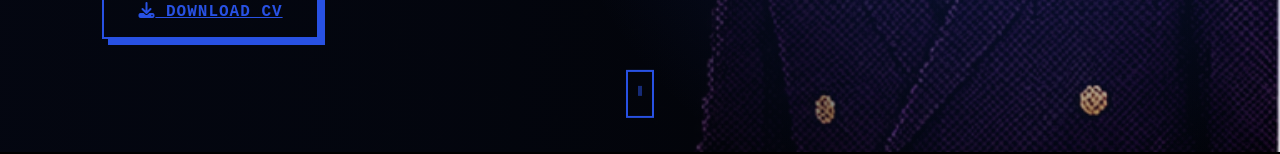
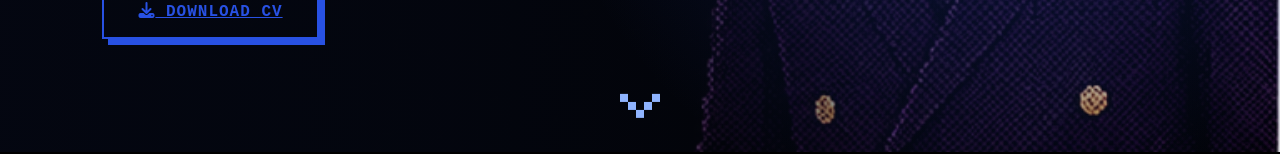
Before and after one commit to dikeshsapkota/Portfolio-2.0, a React (Vite) app: page / in a window 1280 px wide. Shown: the part 648-802 px from the top of the page. Built offline with nearby package versions, Linux system fonts and the light colour scheme; a web font is replaced by a local one.

Commit message:
Update hero scroll arrow

```diff
--- a/src/components/Hero.jsx
+++ b/src/components/Hero.jsx
@@ -108,6 +108,14 @@ function resetName() {
   nameRef.current.style.transform =
     "perspective(900px) rotateX(0deg) rotateY(0deg) scale(1)";
 }
+
+function scrollToAbout() {
+  document.querySelector("#about")?.scrollIntoView({
+    behavior: "smooth",
+    block: "start",
+  });
+}
+
   return (
     <section id="home" className="hero">
       <div>
@@ -161,11 +169,14 @@ function resetName() {
           </a>
         </div>
       </div>
-      <a href="#/about" className="scroll-down">
-  <div className="mouse">
-    <div className="wheel"></div>
-  </div>
-</a>
+      <button
+        type="button"
+        className="scroll-down"
+        aria-label="Scroll to About section"
+        onClick={scrollToAbout}
+      >
+        <span className="down-arrow" aria-hidden="true" />
+      </button>
     </section>
   );
 }
--- a/src/index.css
+++ b/src/index.css
@@ -770,34 +770,40 @@ body.light-theme .slider {
     text-transform: uppercase;
     text-shadow: 2px 2px 0 #111827;
     animation: float 2s infinite;
-}
-
-.mouse {
-    width: 28px;
-    height: 48px;
-    border: 2px solid var(--accent);
-    border-radius: 0;
-    display: flex;
-    justify-content: center;
-    padding-top: 6px;
-}
-
-.wheel {
-    width: 4px;
-    height: 10px;
-    background: var(--accent);
-    border-radius: 0;
-    animation: wheel 1.5s infinite;
-}
-
-@keyframes wheel {
-    0% {
-        transform: translateY(0);
+    border: 0;
+    background: transparent;
+    cursor: pointer;
+}
+
+.down-arrow {
+    display: block;
+    position: relative;
+    width: 40px;
+    height: 24px;
+    animation: arrow-blink 1s steps(2, end) infinite;
+}
+
+.down-arrow::before {
+    content: "";
+    position: absolute;
+    top: 0;
+    left: 0;
+    width: 8px;
+    height: 8px;
+    background: var(--accent-3);
+    box-shadow:
+      32px 0 var(--accent-3),
+      8px 8px var(--accent-3),
+      24px 8px var(--accent-3),
+      16px 16px var(--accent-3);
+}
+
+@keyframes arrow-blink {
+    0%, 45% {
         opacity: 1;
     }
-    100% {
-        transform: translateY(16px);
-        opacity: 0;
+    50%, 100% {
+        opacity: 0.25;
     }
 }
 
@@ -1807,10 +1813,8 @@ body.light-theme .footer {
 }
 body.light-theme .scroll-down {
   color: white;
-  background: rgba(0, 0, 0, 0.45);
-  padding: 10px 16px;
-  border-radius: 30px;
-  backdrop-filter: blur(6px);
+  background: transparent;
+  padding: 0;
 }
 
 /* Portfolio-wide pixel art theme */
```
